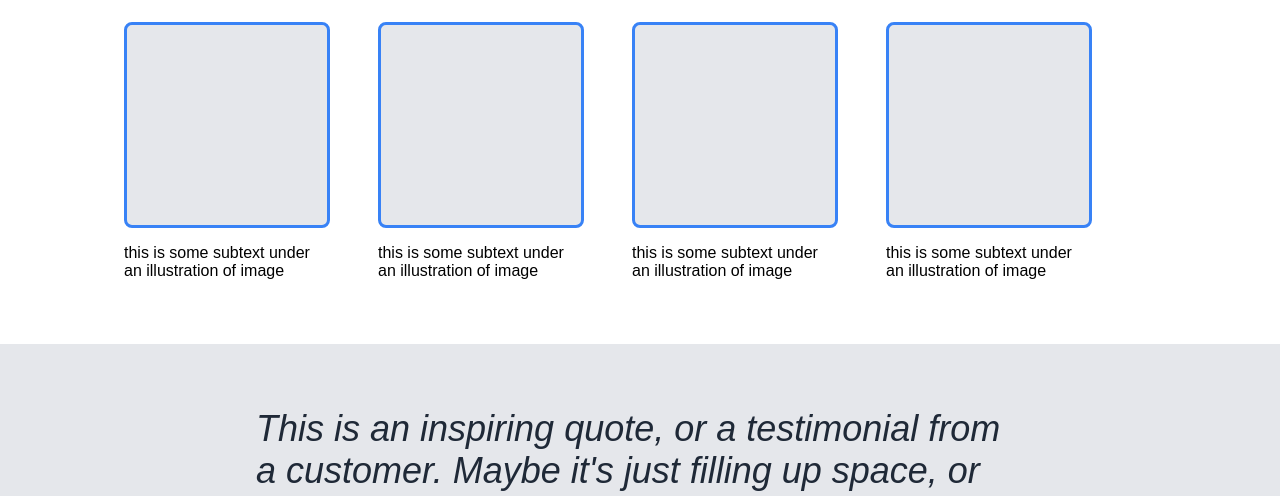
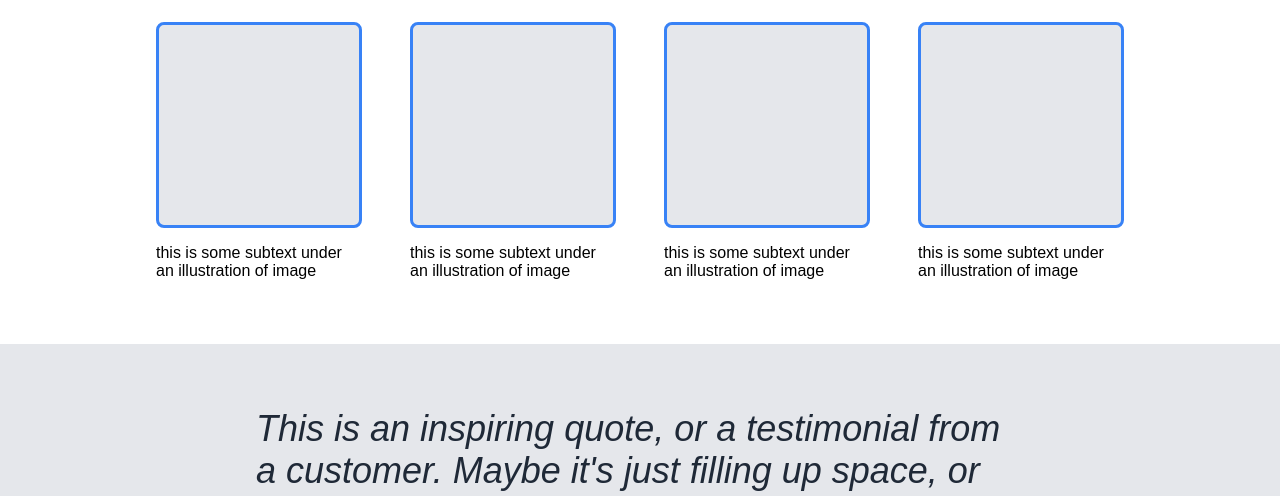
Before and after one commit to Tweedle2Dum/Landingpage-Odin, a plain HTML site: page index.html in a window 1280 px wide. Shown: the part 568-1064 px from the top of the page. Drawn offline with Linux system fonts and the light colour scheme.

Commit message:
fixed.removed padding-right from cards-container

```diff
--- a/styles.css
+++ b/styles.css
@@ -120,7 +120,7 @@ p{
     justify-content: center;
     padding-top:25px;
     gap:3em;
-    padding-right: 4em;
+
 
 }
 
```
